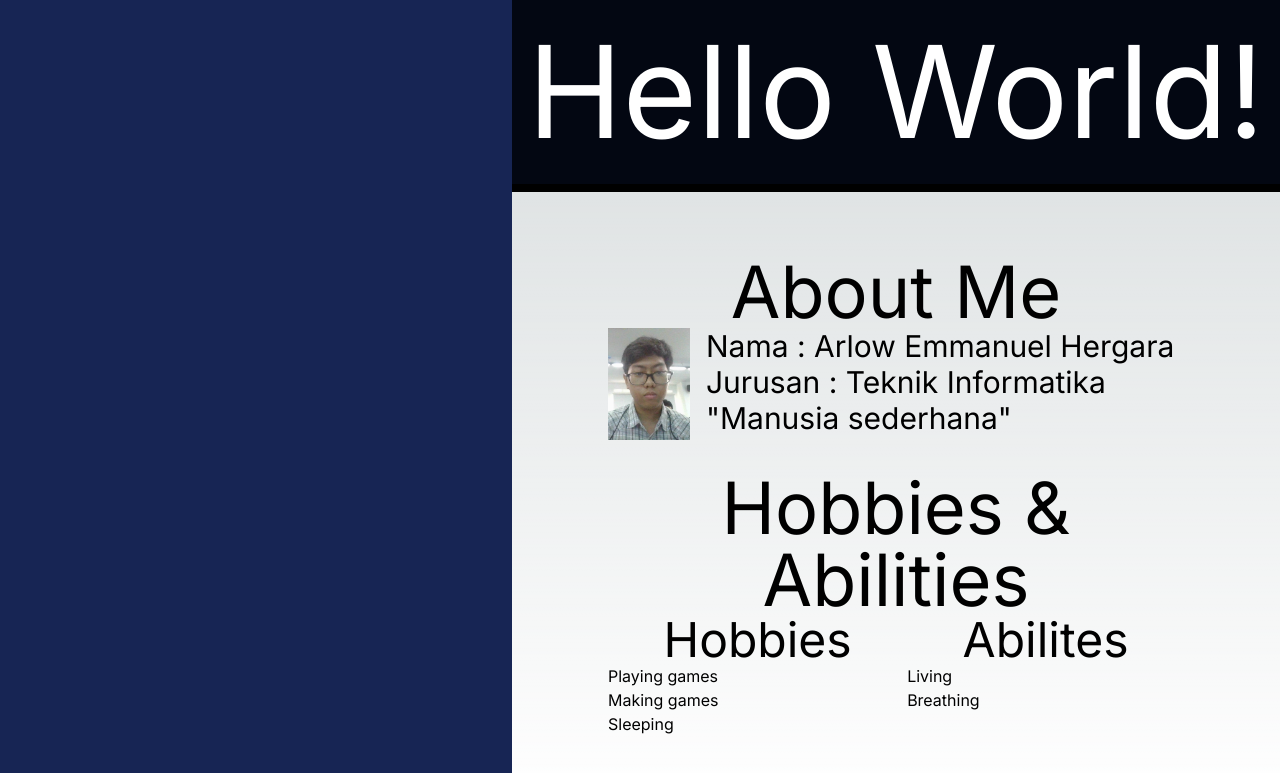
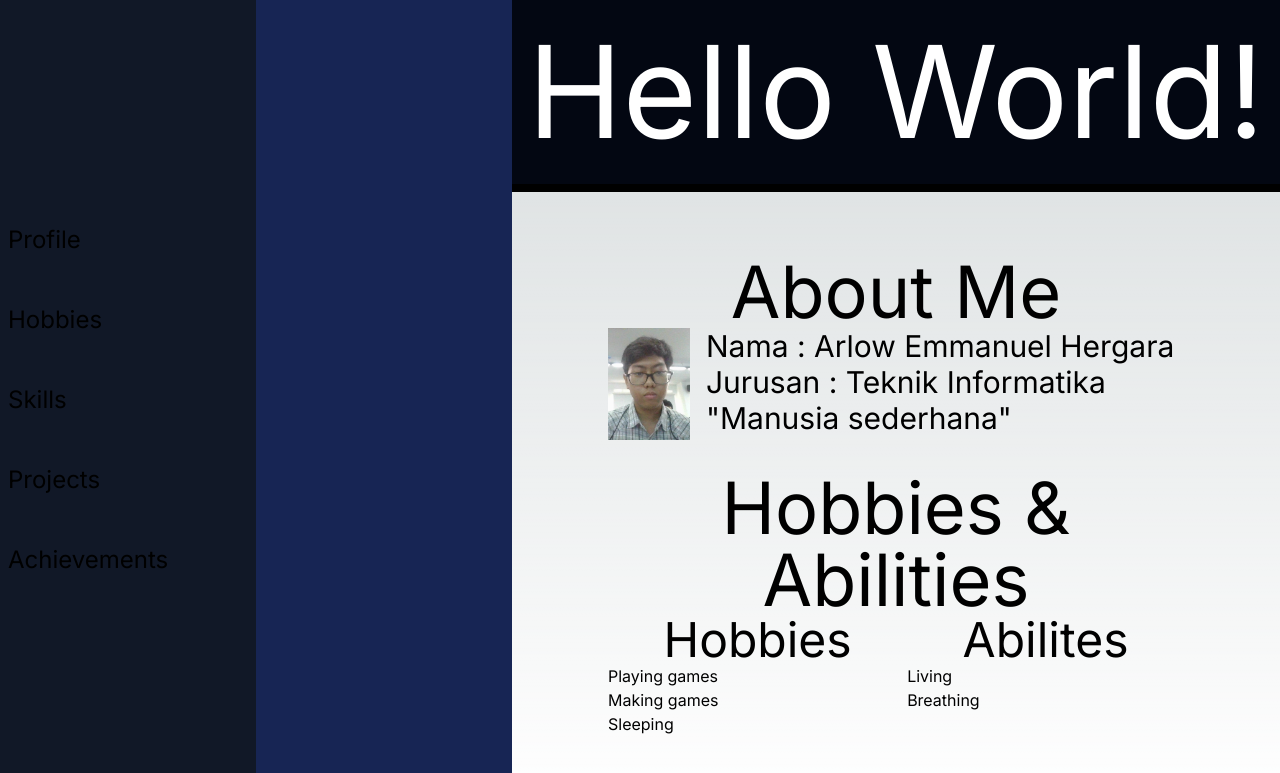
Before and after one commit to Arlow5761/sparta-portfolio, a Next.js app: page / in a window 1280 px wide. Shown: the top 773 px of the page. Built offline with nearby package versions, Linux system fonts and the light colour scheme.

Commit message:
feat: add navigation links

```diff
--- a/app/navigationlinks.tsx
+++ b/app/navigationlinks.tsx
@@ -1,9 +1,54 @@
 'use client';
 
-export function NavigationLinks() {
+import Link from "next/link";
+import Image from "next/image";
+
+class LinkType {
+    name: string = "";
+    address: string = "";
+}
+
+function NavigationLink(link : LinkType) {
     return (
-        <div>
-
+        <div className="flex flex-row text-2xl text-center items-center h-20 max-w-80 p-2 landscape:text-left">
+            <Link href={link.address} className="flex flex-row items-center" >
+                {link.name}
+            </Link>
         </div>
     );
 }
+
+export function NavigationLinks() {
+    const links : LinkType[] = [
+        {
+            name: "Profile",
+            address: "/"
+        },
+        {
+            name: "Hobbies",
+            address: "/hobbies"
+        },
+        {
+            name: "Skills",
+            address: "/skills"
+        },
+        {
+            name: "Projects",
+            address: "/projects"
+        },
+        {
+            name: "Achievements",
+            address: "/achievements"
+        }
+    ];
+
+    const linkItems = links.map((link) => {
+        return NavigationLink(link);
+    });
+
+    return (
+        <div className="flex justify-center bg-gray-900 w-full max-w-full h-20 landscape:flex-col landscape:w-64 landscape:h-full">
+            {linkItems}
+        </div>
+    );
+}
```
